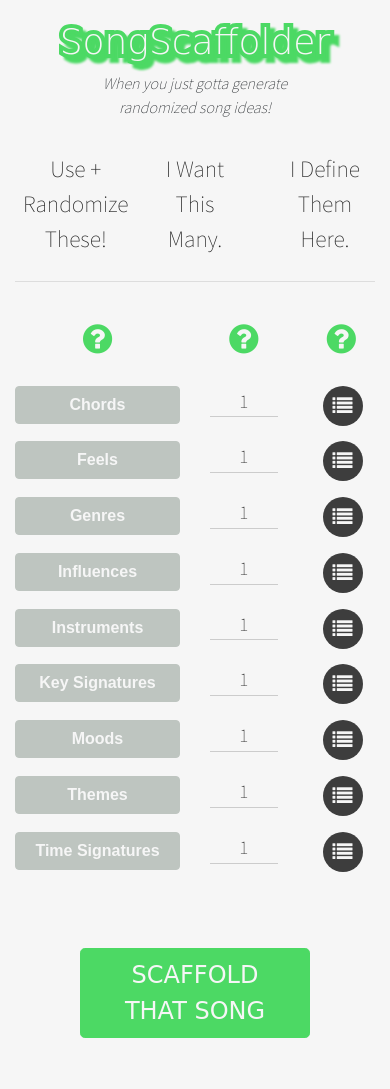
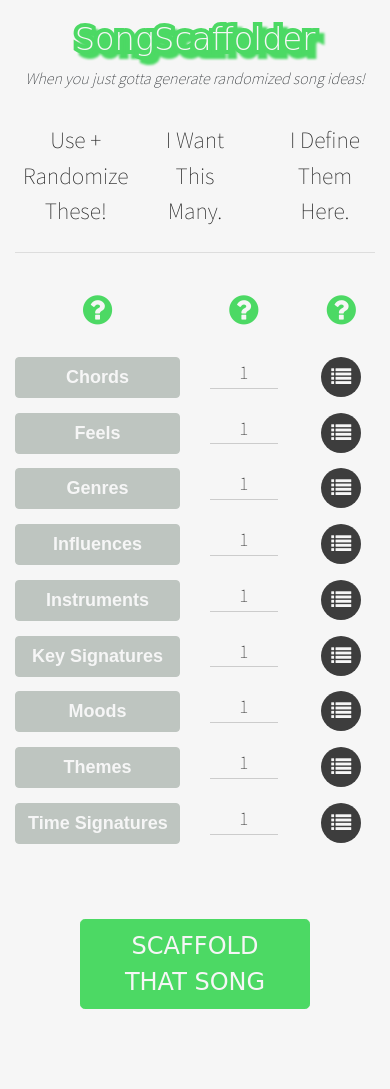
Before and after one commit to jonofoz/songscaffolder, a Django app: page / in a window 390 px wide; the page is wider, and only the part inside the window is pictured. Shown: the part 56-1145 px from the top of that part. Run offline with Django 3.2, Linux system fonts and the light colour scheme; the visitor is signed in with stand-in values (Sample User, id 1); some libraries are stand-ins or nearby versions; some web fonts are replaced.

Commit message:
#5 Consolidate code, other improvements:
  * Before, I naively had two separate versions of the code
    for medium+ screens and small- screens. I've condensed
    that down further now.
  * Each field button and switch now mirror each other's
    states (i.e. one is off, so the other is too).
  * Make more cosmetic changes, sprinkle in fun

```diff
--- a/static/styles/style.css
+++ b/static/styles/style.css
@@ -241,6 +241,12 @@ input:checked + .slider:before {
   }
 }
 
+@media screen and (max-width: 576px){
+  .logo {
+    font-size: 32px;
+  }
+}
+
 .modal-content {
   background-color: #E9ECEF;
   font-size: 1.3em;
@@ -409,5 +415,17 @@ textarea:hover{
 }
 
 input[id^='button-include_'] {
-  /* font-size: 3.5vw; */
+  font-size: 4.2vw;
 }
+
+@media screen and (min-width: 380px){
+  input[id^='button-include_'] {
+    font-size: 18px;
+  }
+}
+
+
+.btn-div{
+  padding-left: 0px;
+  padding-right: 0px;
+}
--- a/templates/pages/index.html
+++ b/templates/pages/index.html
@@ -44,15 +44,15 @@ SongScaffolder
     {% if fields %}
         {% for field in fields %}
 
-            <!-- Medium+ displays -->
-            <div class="row first-row d-none d-md-flex">
-                <!-- 1: The field name, the switch for it, and an info bubble -->
-                <div class="col-sm-6 col-md-4 first-col">
+            <div class="row first-row">
+            <!-- 1: The field name, the switch for it, and an info bubble -->
+                <!-- Medium+ displays -->
+                <div class="d-none d-md-block col-4 first-col">
                     <div class="row">
-                        <div class="col-7 text-center">
+                        <div class="col-md-7 text-center">
                             <p>{{ field.title }}</p>
                         </div>
-                        <div class="col-5">
+                        <div class="col-md-5">
                             <label class="switch">
                                 <input type="checkbox" class="field-switch" id="switch-include_{{ field.id }}" tabindex=0>
                                 <span class="slider round"></span>
@@ -60,35 +60,25 @@ SongScaffolder
                         </div>
                     </div>
                 </div>
-                <!-- 2: The quantity form for the field -->
-                <div class="col-sm-2 col-md-4 second-col d-flex justify-content-center" >
+                <!-- Small- displays -->
+                <div class="d-flex d-md-none col-6 first-col">
+                    <div class="container-fluid btn-div">
+                        <input type="button" class="btn btn-green btn-block btn-off" id="button-include_{{ field.id }}" value="{{ field.title }}" tabindex=0>
+                    </div>
+                </div>
+            <!-- 2: The quantity form for the field -->
+                <div class="col-3 col-md-4 second-col d-flex justify-content-center">
                     <form>
                         <input type="text" class="no-border border-bottom text-center field-form" id="quantity-for_{{ field.id }}" placeholder=1><br><br>
                     </form>
                 </div>
-                <!-- 3: The specs and an info bubble for what they do -->
-                <div class="col-sm-4 col-md-4 third-col d-flex justify-content-center">
+            <!-- 3: The specs and an info bubble for what they do -->
+                <div class="col-3 col-md-4 third-col d-flex justify-content-center">
                     <div><a class="fa fa-list" id="define-specs-for_{{ field.id }}" href="{% url 'field:config' field.id %}"></a></div>
                 </div>
             </div>
 
-            <!-- Small- displays -->
-            <div class="row first-row d-flex d-md-none">
-                <!-- 1: The field name, the switch for it, and an info bubble -->
-                <div class="col-6 first-col">
-                    <input type="button" class="btn btn-green btn-block btn-off" id="button-include_{{ field.id }}" value="{{ field.title }}" tabindex=0>
-                </div>
-                <!-- 2: The quantity form for the field -->
-                <div class="col-3 second-col" >
-                    <form>
-                        <input type="text" class="no-border border-bottom text-center field-form" id="quantity-for_{{ field.id }}" placeholder=1><br><br>
-                    </form>
-                </div>
-                <!-- 3: The specs and an info bubble for what they do -->
-                <div class="col-3 third-col">
-                    <div class="col-2"><a class="fa fa-list" id="define-specs-for_{{ field.id }}" href="{% url 'field:config' field.id %}"></a></div>
-                </div>
-            </div>
+
         {% endfor %}
     {% endif %}
 
@@ -123,8 +113,24 @@ SongScaffolder
     <script src="https://code.jquery.com/jquery-3.5.1.min.js" integrity="sha256-9/aliU8dGd2tb6OSsuzixeV4y/faTqgFtohetphbbj0=" crossorigin="anonymous"></script>
 
     <script>
+        // onMediumScreen = screen.width < 768 ? true : false
+
         $("input[id^='button-include_']").on("click", function() {
-            $(this).toggleClass("btn-off");
+            elementButton = $(this);
+            elementButton.toggleClass("btn-off");
+            elementSwitch = $(`#switch-include_${elementButton.attr("id").split("_")[1]}`)
+            elementSwitch.prop("checked", elementButton.attr("class").includes("btn-off") ? false : true);
+        });
+        $("input[id^='switch-include_']").on("click", function() {
+            elementSwitch = $(this);
+            checked = elementSwitch.prop("checked")
+            elementButton = $(`#button-include_${elementSwitch.attr("id").split("_")[1]}`)
+            if (checked == true && elementButton.attr("class").includes("btn-off") == true){
+                elementButton.toggleClass("btn-off");
+            }
+            else if (checked == false && elementButton.attr("class").includes("btn-off") == false){
+                elementButton.toggleClass("btn-off");
+            }
         });
 
         $("#btn-make-scaffold").on("click", function() {
--- a/templates/partials/_header.html
+++ b/templates/partials/_header.html
@@ -8,9 +8,7 @@
             <div class="col-md-2 text-center"></div>
         </div>
         <div class="row">
-            <div class="col-2"></div>
-            <div class="col-8" id="slogan"><em>When you just gotta generate randomized song ideas!</em></div>
-            <div class="col-2"></div>
+            <div class="col-12" id="slogan"><em>When you just gotta generate randomized song ideas!</em></div>
         </div>
     </div>
 </div>
```
